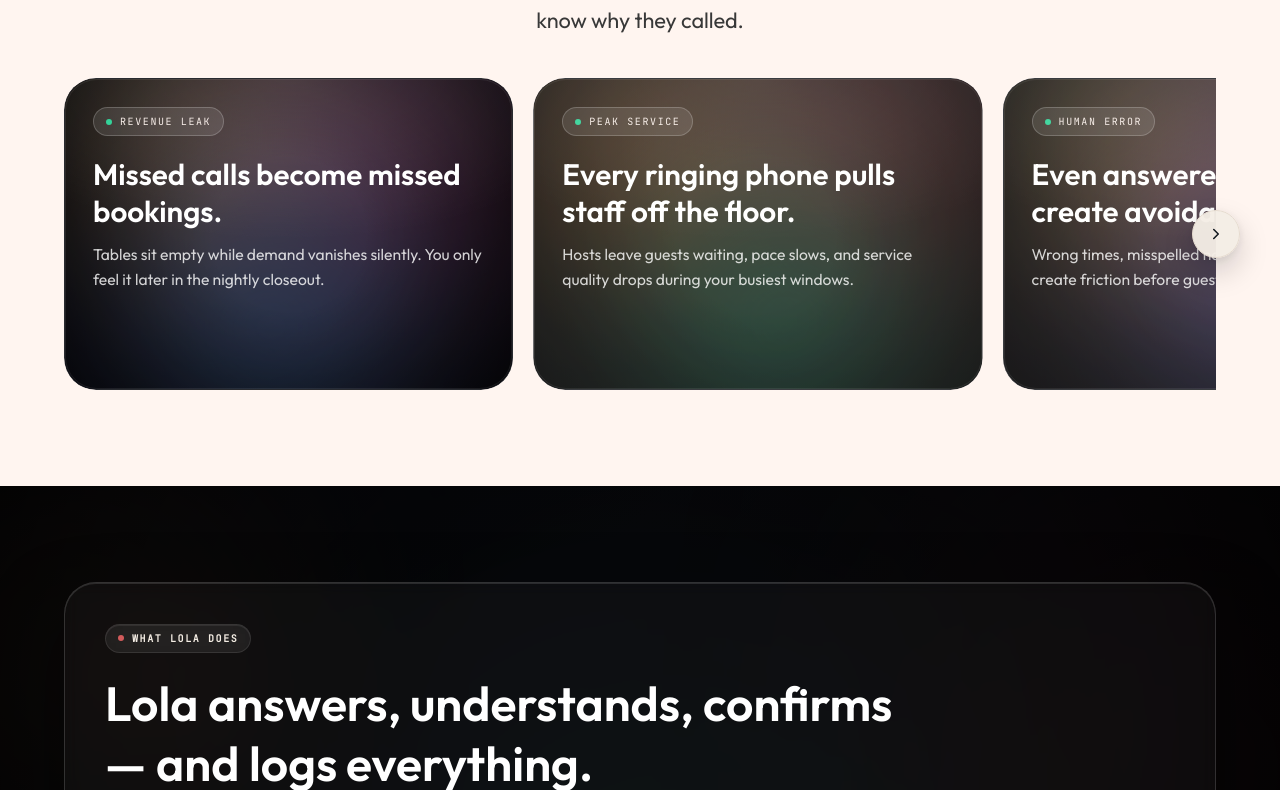
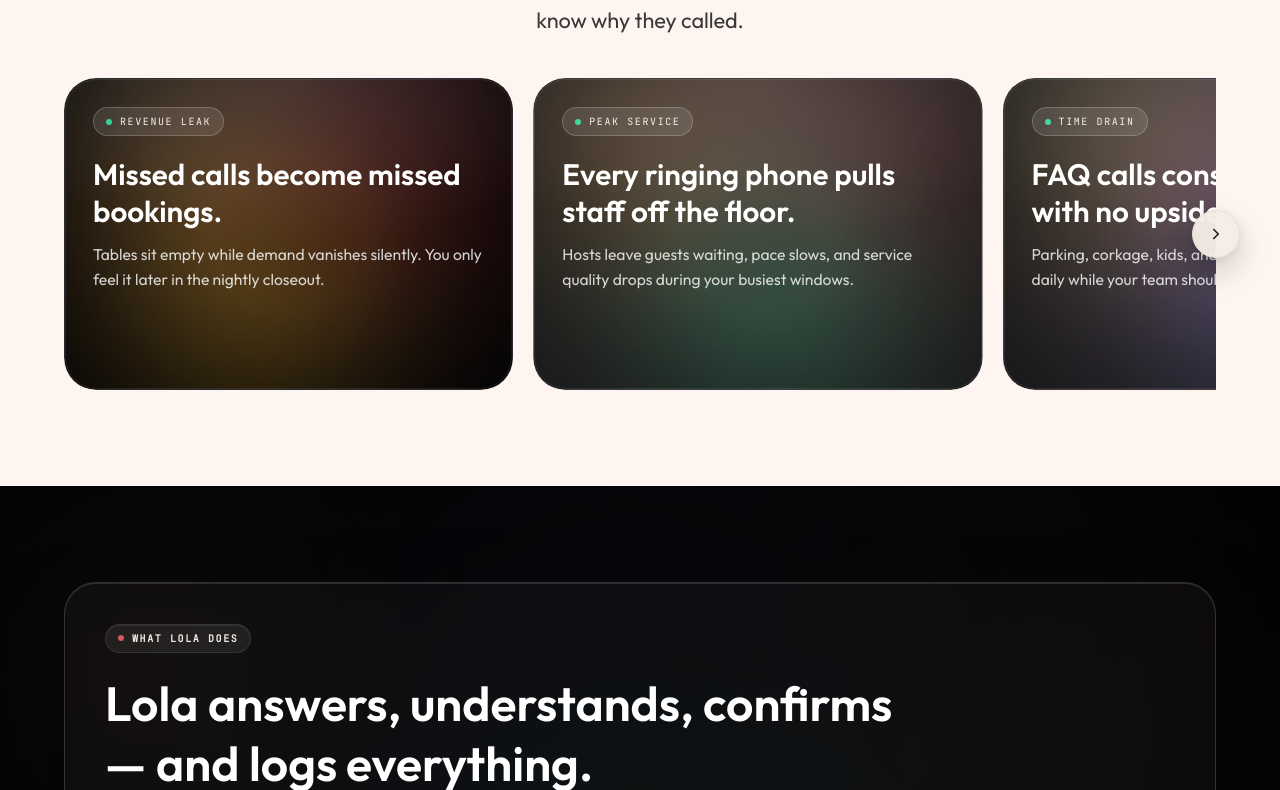
Before and after one commit to iainmacr77/r3worked-website, a Next.js app: page /restaurants in a window 1280 px wide. Shown: the part 1070-1860 px from the top of the page. Built offline with nearby package versions, Linux system fonts and the light colour scheme.

Commit message:
knuckling down on the end part of the homepage and internal medical and restaurant intereaction

```diff
--- a/src/app/layout.tsx
+++ b/src/app/layout.tsx
@@ -2,8 +2,9 @@ import type { Metadata } from "next";
 import "./globals.css";
 
 export const metadata: Metadata = {
-  title: "Hey Lola | Premium Hospitality AI",
-  description: "Seamless service starts with Lola. The invisible concierge orchestrating high-end hospitality.",
+  title: "Hey Lola | Voice Layer for Real-World Operations",
+  description:
+    "Hey Lola is the voice operating layer for real-world operations, starting with restaurants and medical.",
 };
 
 export default function RootLayout({
--- a/src/app/page.tsx
+++ b/src/app/page.tsx
@@ -9,9 +9,9 @@ import { LatestNews } from "@/components/homepage/LatestNews";
 import { HomepageFooter } from "@/components/homepage/HomepageFooter";
 
 export const metadata: Metadata = {
-  title: "Hey Lola | One Voice Layer for the Real World",
+  title: "Hey Lola | One Voice Layer for Real-World Operations",
   description:
-    "Lola answers naturally, captures intent, routes exceptions, and moves bookings, questions, and service requests into the right business flow — starting with restaurants and clinics.",
+    "Lola answers naturally, captures demand, routes exceptions, and moves service requests into the right business flow, with restaurants and medical live today.",
 };
 
 export default function HomePage() {
--- a/src/components/homepage/BroaderVision.tsx
+++ b/src/components/homepage/BroaderVision.tsx
@@ -36,7 +36,7 @@ export function BroaderVision() {
         </h2>
 
         <p className="type-lead mx-auto mt-6 max-w-[50ch] text-charcoal/55">
-          The same voice layer that powers restaurants and clinics today is built to sit across any service that depends on bookings, scheduling, and voice-based demand.
+          The same voice layer that powers restaurants and medical today is built to sit across any service that depends on bookings, scheduling, and voice-based demand.
         </p>
 
         {/* Future category pills with blue accent */}
--- a/src/components/homepage/HomepageFooter.tsx
+++ b/src/components/homepage/HomepageFooter.tsx
@@ -9,7 +9,7 @@ export function HomepageFooter() {
         <div className="flex max-w-xs flex-col gap-6">
           <Logo theme="dark" className="w-32" accentColor="#FF6B6B" />
           <p className="font-outfit text-sm leading-relaxed text-charcoal/50">
-            One voice layer for the real world. Starting with restaurants and clinics.
+            One voice layer for real-world operations. Starting with restaurants and medical.
           </p>
         </div>
 
--- a/src/components/homepage/HomepageHero.tsx
+++ b/src/components/homepage/HomepageHero.tsx
@@ -191,7 +191,7 @@ export function HomepageHero() {
 
         {/* Subcopy */}
         <p className="type-lead mx-auto mt-8 max-w-[48ch] text-charcoal/66 md:mt-9">
-          Lola answers naturally, captures intent, and moves bookings, questions, and service requests into the right business flow — starting with restaurants and clinics.
+          Lola answers naturally, captures intent, and moves bookings, questions, and service requests into the right business flow — starting with restaurants and medical.
         </p>
 
         {/* CTAs */}
--- a/src/components/ui/Footer.tsx
+++ b/src/components/ui/Footer.tsx
@@ -9,7 +9,7 @@ export function Footer() {
                 <div className="flex flex-col gap-8 max-w-sm">
                     <Logo theme="light" className="w-40" />
                     <p className="font-outfit text-charcoal/80 text-lg">
-                        The invisible orchestrator for the world&apos;s finest service teams.
+                        One voice layer for operations that can&apos;t afford to miss a call.
                     </p>
                     <div className="flex items-center gap-3">
                         <div className="flex items-center justify-center w-8 h-8 rounded-full bg-white/5 border border-white/10">
--- a/src/components/ui/WhyLolaCarousel.tsx
+++ b/src/components/ui/WhyLolaCarousel.tsx
@@ -30,11 +30,6 @@ const PAIN_SLIDES: PainSlide[] = [
     body: "Hosts leave guests waiting, pace slows, and service quality drops during your busiest windows.",
   },
   {
-    signal: "Human Error",
-    headline: "Even answered calls still create avoidable mistakes.",
-    body: "Wrong times, misspelled names, and table-size mixups create friction before guests even arrive.",
-  },
-  {
     signal: "Time Drain",
     headline: "FAQ calls consume hours with no upside.",
     body: "Parking, corkage, kids, and dress code questions repeat daily while your team should be focused on service.",
@@ -48,11 +43,6 @@ const PAIN_SLIDES: PainSlide[] = [
     signal: "No Visibility",
     headline: "No call intelligence means no improvement loop.",
     body: "Without tags, patterns, and transcripts, there is nothing to coach, fix, or optimize week over week.",
-  },
-  {
-    signal: "Guest Risk",
-    headline: "VIP and dietary notes still get lost in transit.",
-    body: "Missed preferences lead to weaker guest experiences and erode trust with your most valuable regulars.",
   },
 ];
 
```
